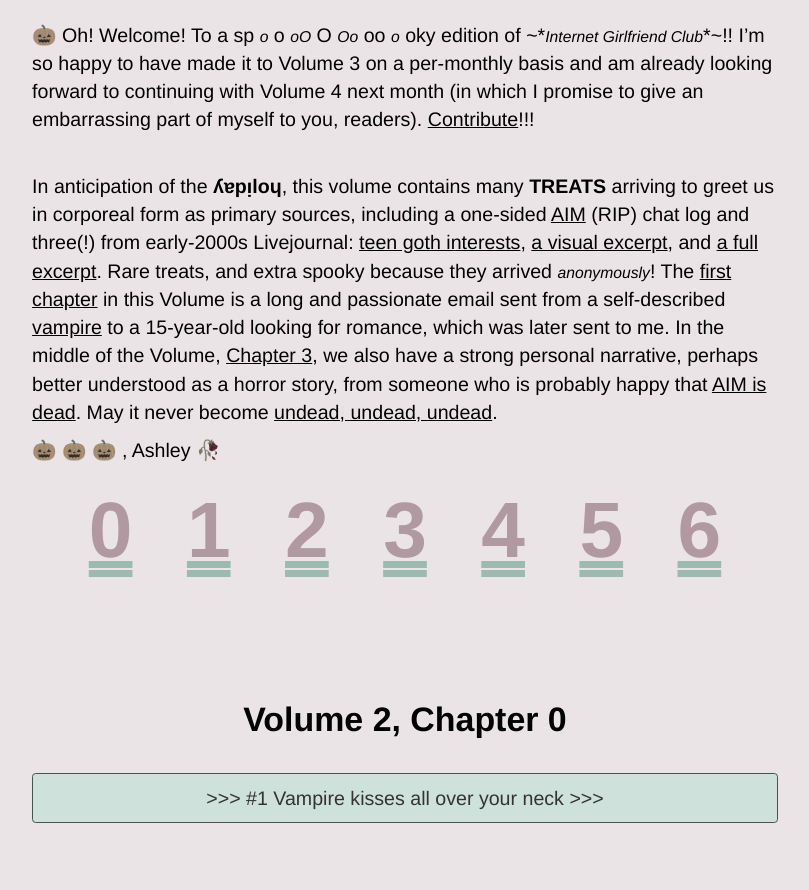
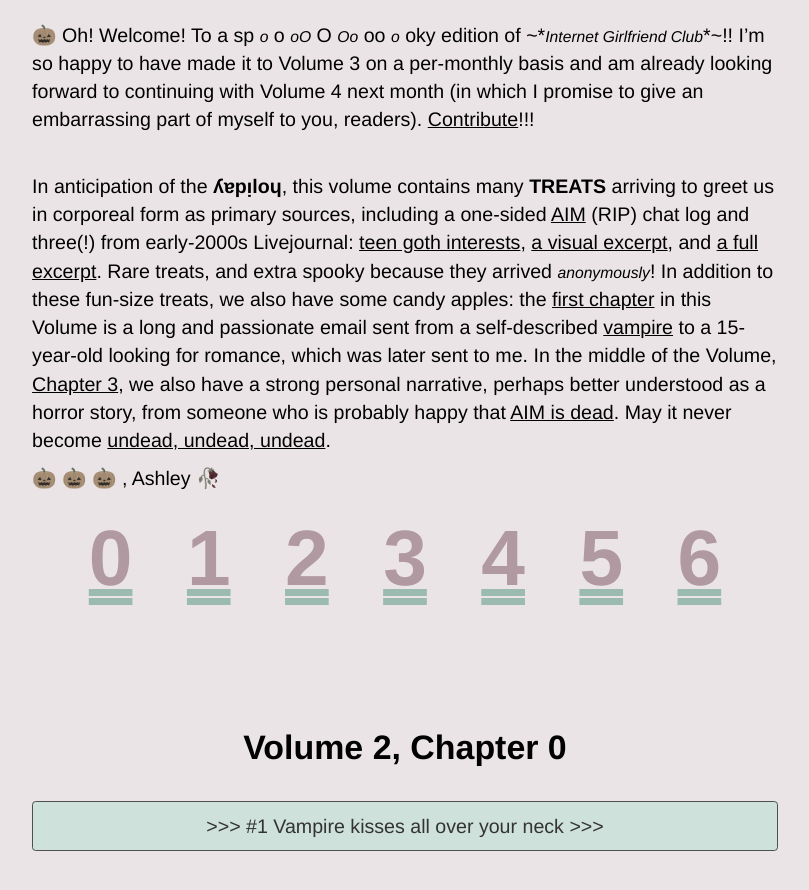
Before and after one commit to ablwr/internetgirlfriend_club, a Jekyll site: the page built from _volume3/0.md, in a window 1280 px wide and 900 px high, scrolled down 591 px. Shown: the top 890 px of the window, without its empty margins (235-1044 px from the left). Built offline with Jekyll 4.4.1, drawn with Linux system fonts in a browser that asks for light colours.

Commit message:
candy apples

```diff
--- a/_volume3/0.md
+++ b/_volume3/0.md
@@ -11,7 +11,7 @@ categories: volume3
 🎃 Oh! Welcome! To a sp *o* o *oO* O *Oo* oo *o* oky edition of ~\**Internet Girlfriend Club*\*~!! I'm so happy to have made it to Volume 3 on a per-monthly basis and am already looking forward to continuing with Volume 4 next month (in which I promise to give an embarrassing part of myself to you, readers). [Contribute](/cfp)!!!
 <br/>
 
-In anticipation of the **ʎɐpᴉloɥ**, this volume contains many **TREATS** arriving to greet us in corporeal form as primary sources, including a one-sided [AIM](/volume3/6.html) (RIP) chat log and three(!) from early-2000s Livejournal: [teen goth interests](/volume3/2.html), [a visual excerpt](/volume3/5.html), and [a full excerpt](/volume3/4.html). Rare treats, and extra spooky because they arrived *anonymously*! The [first chapter](/volume3/1.html) in this Volume is a long and passionate email sent from a self-described [vampire](https://www.youtube.com/watch?v=k38Vm4EwYlM) to a 15-year-old looking for romance, which was later sent to me. In the middle of the Volume, [Chapter 3](/volume3/3.html), we also have a strong personal narrative, perhaps better understood as a horror story, from someone who is probably happy that [AIM is dead](https://twitter.com/aim/status/916290747850264577). May it never become [undead, undead, undead](https://www.youtube.com/watch?v=C-o39BJ0Aww).
+In anticipation of the **ʎɐpᴉloɥ**, this volume contains many **TREATS** arriving to greet us in corporeal form as primary sources, including a one-sided [AIM](/volume3/6.html) (RIP) chat log and three(!) from early-2000s Livejournal: [teen goth interests](/volume3/2.html), [a visual excerpt](/volume3/5.html), and [a full excerpt](/volume3/4.html). Rare treats, and extra spooky because they arrived *anonymously*! In addition to these fun-size treats, we also have some candy apples: the [first chapter](/volume3/1.html) in this Volume is a long and passionate email sent from a self-described [vampire](https://www.youtube.com/watch?v=k38Vm4EwYlM) to a 15-year-old looking for romance, which was later sent to me. In the middle of the Volume, [Chapter 3](/volume3/3.html), we also have a strong personal narrative, perhaps better understood as a horror story, from someone who is probably happy that [AIM is dead](https://twitter.com/aim/status/916290747850264577). May it never become [undead, undead, undead](https://www.youtube.com/watch?v=C-o39BJ0Aww).
 
 🎃 🎃 🎃 , Ashley 🥀
 
```
